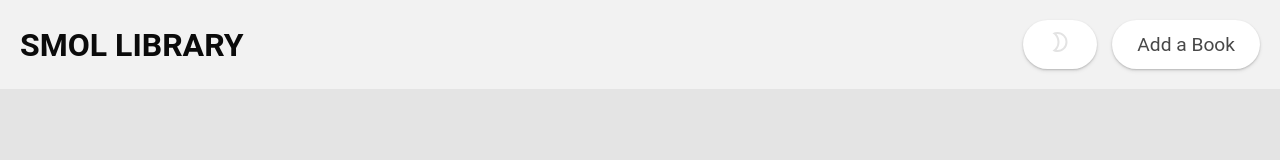
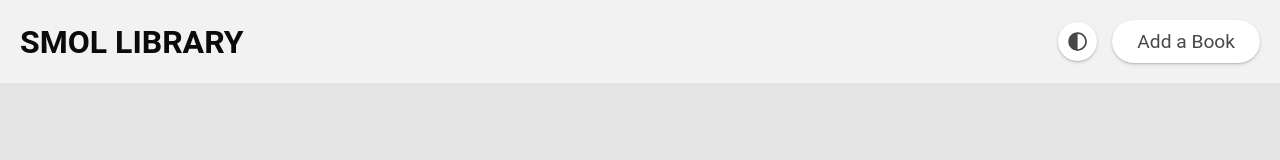
Before and after one commit to wilkye/smol-library, a plain HTML site: page index.html in a window 1280 px wide. Drawn offline with Linux system fonts and the light colour scheme.

Commit message:
Fixed the light and dark theme changer

```diff
--- a/index.html
+++ b/index.html
@@ -14,7 +14,25 @@
         <div class="nav">
             <h1 class="title">SMOL LIBRARY</h1>
             <div class="buttons">
-                <button class="mode-change" id="ld"><img src="imgs/dark-mode.svg" alt="Dark mode toggle"></button>
+                <button
+                    class="theme-toggle"
+                    id="ld"
+                    type="button"
+                    title="Toggle theme"
+                    aria-label="Toggle theme"
+                    >
+                    <svg
+                        xmlns="http://www.w3.org/2000/svg"
+                        aria-hidden="true"
+                        width="1em"
+                        height="1em"
+                        class="theme-toggle__dark-side"
+                        fill="currentColor"
+                        viewBox="0 0 32 32"
+                    >
+                        <path d="M16 .5C7.4.5.5 7.4.5 16S7.4 31.5 16 31.5 31.5 24.6 31.5 16 24.6.5 16 .5zm0 28.1V3.4C23 3.4 28.6 9 28.6 16S23 28.6 16 28.6z" />
+                    </svg>
+                </button>
                 <button class="modal-btn" id="open-modal-btn">Add a Book</button>
             </div>
         </div>
--- a/styles.css
+++ b/styles.css
@@ -61,7 +61,19 @@ h1 {
 .buttons {
     display: grid;
     grid-auto-flow: column;
+    align-items: center;
     gap: 15px;
+}
+
+.theme-toggle {
+    background: var(--bg-light);
+    color: var(--text-muted);
+    box-shadow: var(--shadow-s);
+    border: none;
+    border-radius: 50%;
+    padding: 10px;
+    font-size: 1.2rem;
+    line-height: 0;
 }
 
 .modal-btn,
@@ -76,7 +88,8 @@ h1 {
 }
 
 .modal-btn:hover,
-.mode-change:hover {
+.mode-change:hover,
+.theme-toggle:hover {
     box-shadow: var(--shadow-l);
     cursor: pointer;
 }
```
